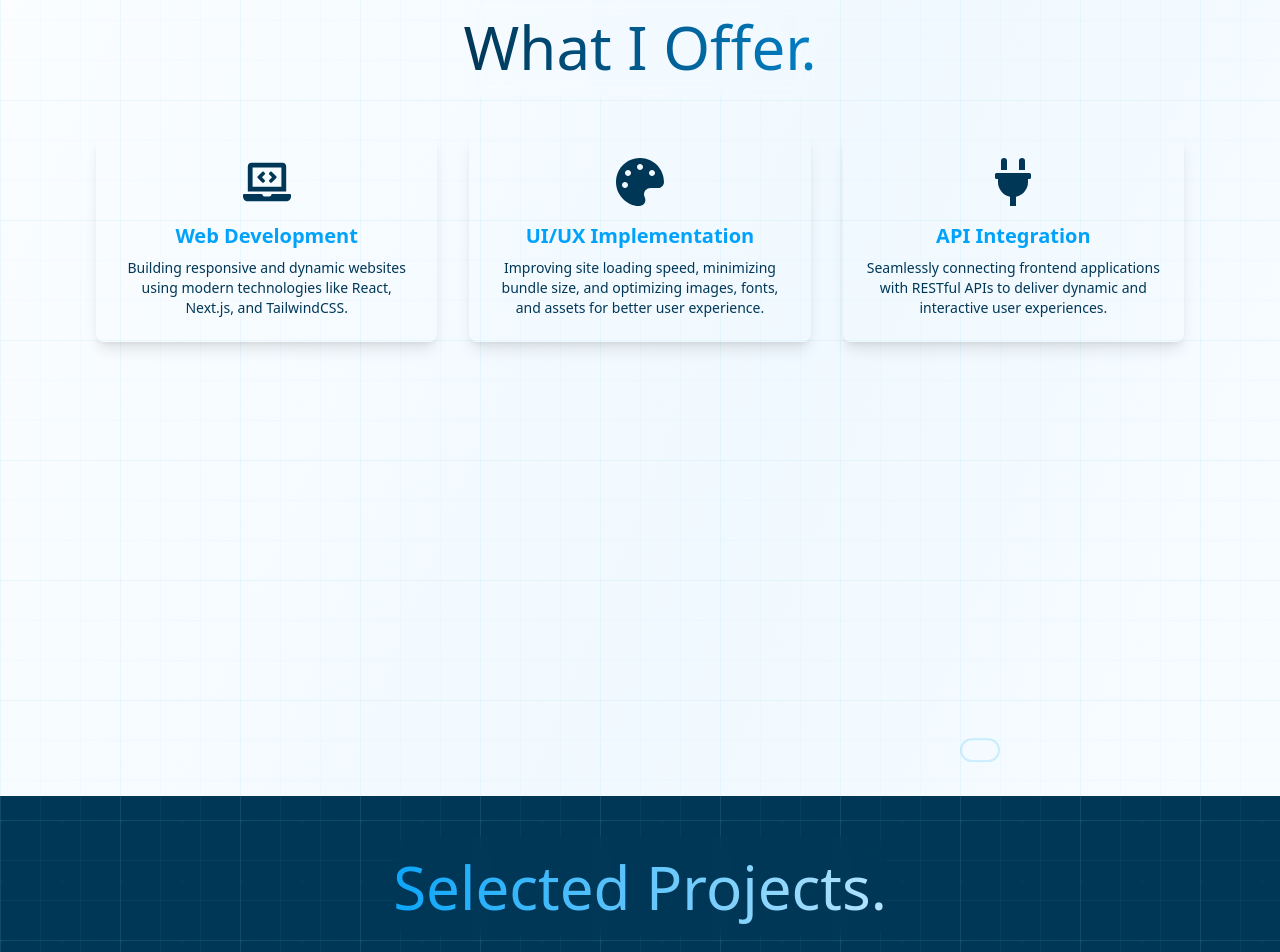
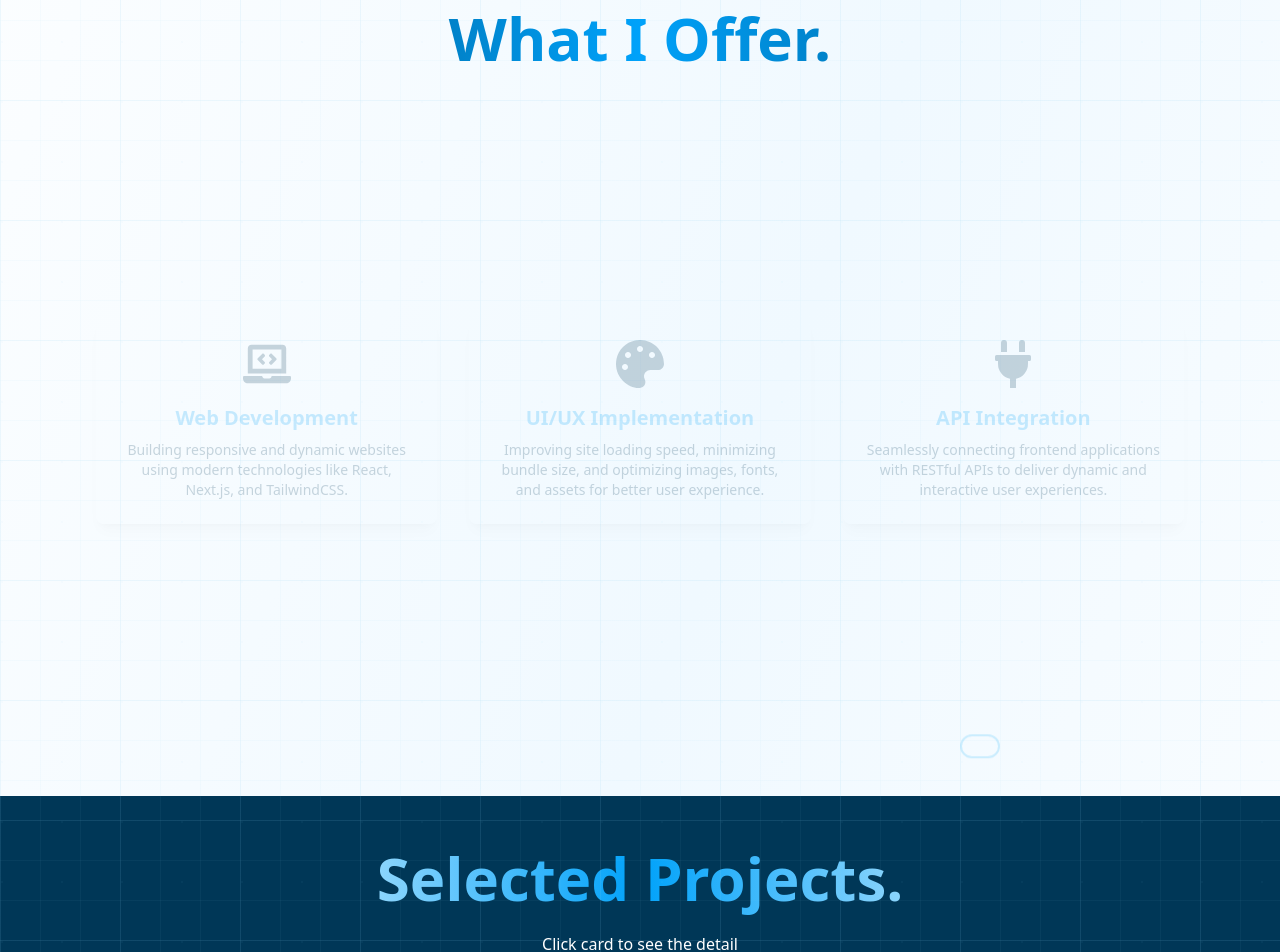
Before and after one commit to ariabagaswara23/portfolio, a Next.js app: page / in a window 1280 px wide. Shown: the part 860-1812 px from the top of the page. Built offline with nearby package versions, Linux system fonts and the light colour scheme.

Commit message:
feat: add loading screen

```diff
--- a/src/app/page.tsx
+++ b/src/app/page.tsx
@@ -1,17 +1,27 @@
+"use client";
+
+import { useState, useEffect } from "react";
+import Loader from "@/components/organism/global-components/Loader";
 import FooterSection from "@/components/organism/FooterSection";
 import Navbar from "@/components/organism/global-components/Navbar";
 import HeroSection from "@/components/organism/HeroSection";
 import ProjectsSection from "@/components/organism/ProjectsSection";
 import ServicesSection from "@/components/organism/ServicesSection";
 
-// import { ChevronDownIcon } from "@radix-ui/react-icons";
+export default function Home() {
+  const [loading, setLoading] = useState(true);
 
-export default function Home() {
+  useEffect(() => {
+    const timer = setTimeout(() => setLoading(false), 3000); // show loader for 2s
+    return () => clearTimeout(timer);
+  }, []);
+
+  if (loading) return <Loader />; // <-- loader shown first render
+
   return (
     <div className="flex flex-col min-h-screen w-full overflow-hidden relative bg-gradient-to-br from-white via-sky-50 to-white">
-      {/* Global Background Layer */}
+      {/* Background Layer */}
       <div className="absolute inset-0 opacity-35">
-        {/* Main Grid */}
         <div
           className="absolute inset-0"
           style={{
@@ -21,9 +31,7 @@ export default function Home() {
             `,
             backgroundSize: "40px 40px",
           }}
-        ></div>
-
-        {/* Accent Grid */}
+        />
         <div
           className="absolute inset-0"
           style={{
@@ -33,9 +41,7 @@ export default function Home() {
             `,
             backgroundSize: "120px 120px",
           }}
-        ></div>
-
-        {/* Dot Pattern Overlay */}
+        />
         <div
           className="absolute inset-0"
           style={{
@@ -43,8 +49,9 @@ export default function Home() {
               "radial-gradient(circle at 2px 2px, rgba(135, 206, 235, 0.12) 1px, transparent 0)",
             backgroundSize: "60px 60px",
           }}
-        ></div>
+        />
       </div>
+
       {/* Page Sections */}
       <Navbar />
       <HeroSection />
--- a/src/components/organism/HeroSection.tsx
+++ b/src/components/organism/HeroSection.tsx
@@ -37,20 +37,20 @@ const HeroSection = () => {
           rootMargin="-100px"
           textAlign="center"
         />
-        <div className="flex flex-row flex-wrap gap-1 md:gap-2 lg:gap-3 justify-center items-center text-4xl md:text-7xl lg:text-8xl font-bold pb-3">
+        <div className="flex flex-row flex-wrap gap-1 md:gap-2 lg:gap-3 justify-center items-center pb-3">
           <BlurText
             text="Aria"
             delay={1000}
             animateBy="words"
             direction="top"
-            className="text-primary"
+            className="text-primary text-4xl md:text-7xl lg:text-8xl font-bold"
           />
           <BlurText
             text="Bagaswara"
             delay={1000}
             animateBy="words"
             direction="top"
-            className="text-secondary"
+            className="text-secondary text-4xl md:text-7xl lg:text-8xl font-bold"
           />
         </div>
 
--- a/src/components/organism/ProjectsSection.tsx
+++ b/src/components/organism/ProjectsSection.tsx
@@ -108,14 +108,9 @@ const ProjectsSection = () => {
         <div className="absolute top-3/4 left-24 w-4 h-4 bg-sky-300 rotate-45 animate-pulse"></div>
       </div>
       <div className="max-w-7xl mx-auto px-4 sm:px-12 lg:px-24 py-10 mb-6 ">
-        <GradientText
-          colors={["#ffffff", "#00a2fa", "#ffffff"]}
-          animationSpeed={10}
-          showBorder={false}
-          className="text-start font-bold text-4xl md:text-5xl lg:text-6xl py-3 cursor-default mx-0 mb-3 bg-transparent"
-        >
+        <h2 className="text-center font-bold text-4xl md:text-5xl lg:text-6xl py-3 mx-0 mb-3 bg-gradient-to-r from-white via-[#00a2fa] to-white bg-clip-text text-transparent cursor-default">
           Selected Projects.
-        </GradientText>
+        </h2>
         <p className="text-center text-white mb-6">
           Click card to see the detail
         </p>
--- a/src/components/organism/ServicesSection.tsx
+++ b/src/components/organism/ServicesSection.tsx
@@ -1,7 +1,6 @@
 "use client";
 import React from "react";
 import { FaLaptopCode, FaPalette, FaPlug } from "react-icons/fa";
-import GradientText from "../GradientText";
 import AnimatedContent from "../AnimatedContent";
 
 const ServicesSection = () => {
@@ -10,14 +9,9 @@ const ServicesSection = () => {
       id="services"
       className="w-full min-h-screen relative bg-service-section"
     >
-      <GradientText
-        colors={["#003757", "#00a2fa", "#003757"]}
-        animationSpeed={0}
-        showBorder={false}
-        className="text-start font-bold text-4xl md:text-5xl lg:text-6xl py-3 cursor-default mx-0 mb-3 bg-transparent"
-      >
+      <h2 className="text-center font-bold text-4xl md:text-5xl lg:text-6xl py-3 mx-0 mb-3 bg-gradient-to-r from-[#003757] via-[#00a2fa] to-[#003757] bg-clip-text text-transparent cursor-default">
         What I Offer.
-      </GradientText>
+      </h2>
       <div className="grid grid-cols-1 md:grid-cols-2 lg:grid-cols-3 gap-8 justify-center items-center max-w-7xl mx-auto w-full px-4 sm:px-12 lg:px-24 py-6">
         <AnimatedContent
           distance={200}
--- /dev/null
+++ b/src/components/organism/global-components/Loader.tsx
@@ -0,0 +1,12 @@
+"use client";
+
+export default function Loader() {
+  return (
+    <div className="fixed inset-0 flex flex-col items-center justify-center bg-white z-[9999]">
+      <div className="loader"></div>
+      <p className="mt-4 text-secondary font-bold text-2xl">
+        Loading<span className="dots text-primary"></span>
+      </p>
+    </div>
+  );
+}
--- a/src/styles/custom.css
+++ b/src/styles/custom.css
@@ -35,3 +35,54 @@
 .rotate-y-180 {
   transform: rotateY(180deg);
 }
+
+.dots::after {
+  content: '';
+  animation: dots 1.5s steps(3, end) infinite;
+}
+
+.loader {
+  --size: 2; /* Scale multiplier */
+  width: calc(60px * var(--size));
+  height: calc(16px * var(--size));
+  display: flex;
+  justify-content: space-between;
+  animation: l3-0 2s infinite alternate;
+}
+
+.loader::before,
+.loader::after {
+  content: "";
+  width: calc(16px * var(--size));
+  background: #00a2fa;
+  animation: l3-1 1s infinite alternate;
+}
+
+.loader::after {
+  background: #003757;
+  --s: -1;
+}
+
+/* Adjusted keyframes */
+@keyframes l3-0 {
+  0%, 40% {
+    transform: rotate(0);
+  }
+  80%, 100% {
+    transform: rotate(0.5turn);
+  }
+}
+
+@keyframes l3-1 {
+  80%, 100% {
+    transform: translate(calc(var(--s, 1) * 14px * var(--size)));
+  }
+}
+
+
+@keyframes dots {
+  0% { content: ''; }
+  33% { content: '.'; }
+  66% { content: '..'; }
+  100% { content: '...'; }
+}
```
Lines whose indentation alone changed are shown as unchanged.
